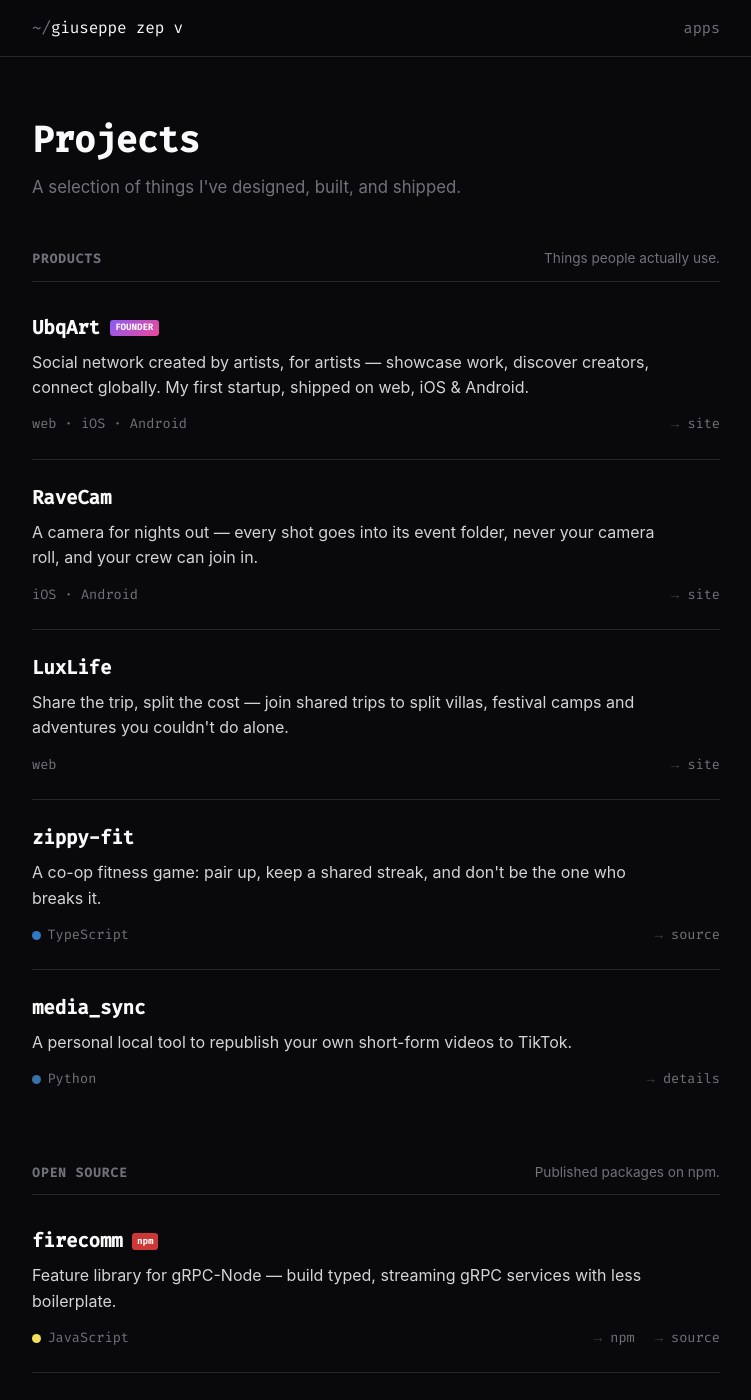
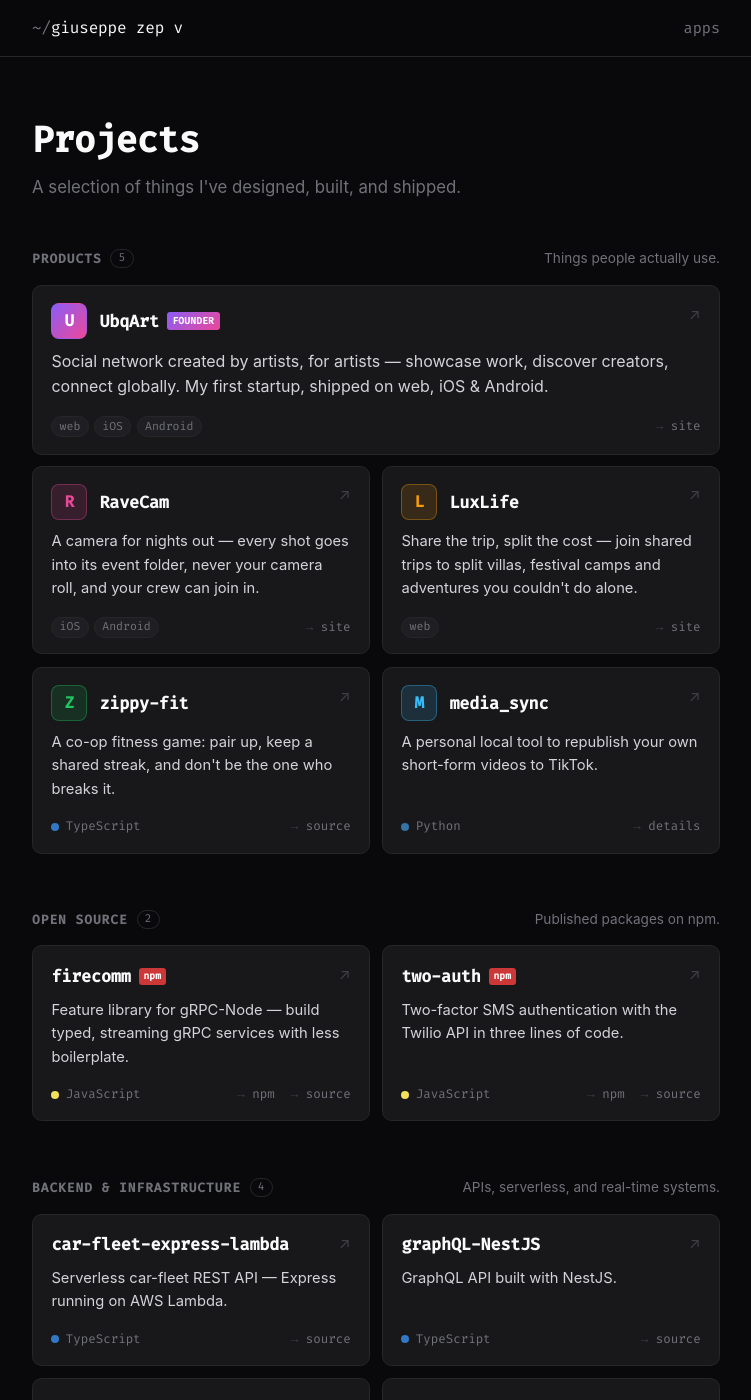
Before and after one commit to zepvalue/zepvalue.github.io, a Jekyll site: the page built from apps/index.html, in a window 1280 px wide and 1400 px high. Shown: the whole window, without its empty margins (264-1015 px from the left). Built offline with Jekyll 4.4.1, drawn with Linux system fonts in a browser that asks for light colours.

Commit message:
Redesign apps page as a card grid with featured product cards

```diff
--- a/_sass/_content.scss
+++ b/_sass/_content.scss
@@ -194,21 +194,20 @@
 // ── Apps / projects index ─────────────────────────────────────────────────
 
 .proj-category {
-  margin-bottom: 3rem;
-
-  & + .proj-category { margin-top: 1rem; }
+  margin-bottom: 3.5rem;
 }
 
 .proj-cat-head {
   display: flex;
   align-items: baseline;
   gap: 0.75rem;
-  margin-bottom: 0.5rem;
-  padding-bottom: 0.75rem;
-  border-bottom: 1px solid var(--border);
+  margin-bottom: 1rem;
 }
 
 .proj-cat-title {
+  display: inline-flex;
+  align-items: center;
+  gap: 0.55rem;
   font-family: var(--font-mono);
   font-size: 0.8rem;
   font-weight: 600;
@@ -218,86 +217,189 @@
   margin: 0;
 }
 
+.proj-cat-count {
+  font-size: 0.7rem;
+  font-weight: 400;
+  letter-spacing: 0;
+  color: var(--muted);
+  border: 1px solid var(--border);
+  border-radius: 999px;
+  padding: 0 0.45rem;
+  line-height: 1.5;
+}
+
 .proj-cat-note {
   font-family: var(--font-sans);
   font-size: 0.85rem;
   color: var(--muted);
   margin-left: auto;
+  text-align: right;
 }
 
-.app-list {
+.app-grid {
   list-style: none;
   margin: 0;
   padding: 0;
+  display: grid;
+  grid-template-columns: repeat(2, minmax(0, 1fr));
+  gap: 0.75rem;
+
+  @media (max-width: 640px) { grid-template-columns: 1fr; }
 }
 
-.app-item {
-  padding: 1.5rem 0;
+// Whole card is clickable via the title link's ::after; the footer links sit above it.
+.app-card {
+  position: relative;
+  display: flex;
+  flex-direction: column;
+  padding: 1.1rem 1.15rem 1rem;
+  background: var(--surface);
+  border: 1px solid var(--border);
+  border-radius: 0.6rem;
+  transition: border-color 0.2s ease, transform 0.2s ease, box-shadow 0.2s ease;
+  animation: fadeUp 0.45s ease both;
+  animation-delay: calc(var(--i, 0) * 50ms);
 
-  & + & { border-top: 1px solid var(--border); }
-}
+  &:hover,
+  &:focus-within {
+    border-color: var(--border-hover);
+    transform: translateY(-2px);
+    box-shadow: 0 8px 24px rgba(0, 0, 0, 0.35);
 
-.app-item-title {
-  display: flex;
-  align-items: center;
-  gap: 0.6rem;
-  font-family: var(--font-mono);
-  font-size: 1.2rem;
-  color: var(--accent);
-  margin: 0 0 0.45rem;
-  letter-spacing: -0.01em;
+    .app-card-arrow { color: var(--fg); transform: translate(2px, -2px); }
+  }
 
-  a {
-    color: var(--accent);
-    font-style: normal;
-    text-decoration: none;
+  &.is-lead { grid-column: 1 / -1; }
 
-    &:hover { color: var(--accent-bright); }
+  @media (prefers-reduced-motion: reduce) {
+    animation: none;
+    &:hover, &:focus-within { transform: none; }
   }
 }
 
-.app-item-desc {
+.app-card-head {
+  display: flex;
+  align-items: center;
+  gap: 0.75rem;
+  margin-bottom: 0.6rem;
+}
+
+.app-mark {
+  flex-shrink: 0;
+  display: grid;
+  place-items: center;
+  width: 2.25rem;
+  height: 2.25rem;
+  border-radius: 0.5rem;
+  font-family: var(--font-mono);
+  font-size: 1rem;
+  font-weight: 600;
+  color: var(--tint);
+  background: color-mix(in srgb, var(--tint) 14%, transparent);
+  border: 1px solid color-mix(in srgb, var(--tint) 35%, transparent);
+
+  &.is-founder {
+    color: #fff;
+    background: linear-gradient(135deg, #8b5cf6, #ec4899);
+    border-color: transparent;
+  }
+}
+
+.app-card-title {
+  display: flex;
+  align-items: center;
+  gap: 0.5rem;
+  min-width: 0;
+  font-family: var(--font-mono);
+  font-size: 1.05rem;
+  font-weight: 600;
+  letter-spacing: -0.01em;
+  margin: 0;
+
+  .founder-badge, .npm-badge { font-size: 0.6rem; }
+}
+
+.app-card-link {
+  color: var(--accent);
+  overflow-wrap: anywhere;
+
+  &::after {
+    content: "";
+    position: absolute;
+    inset: 0;
+    border-radius: inherit;
+  }
+
+  &:focus-visible { outline: none; }
+}
+
+.app-card:has(.app-card-link:focus-visible) {
+  outline: 2px solid var(--fg-muted);
+  outline-offset: 2px;
+}
+
+.app-card-arrow {
+  margin-left: auto;
+  align-self: flex-start;
+  font-size: 0.95rem;
+  color: var(--border-hover);
+  transition: color 0.2s ease, transform 0.2s ease;
+}
+
+.app-card-desc {
   font-family: var(--font-sans);
   color: var(--text);
-  font-size: 1rem;
+  font-size: 0.92rem;
   line-height: 1.6;
-  margin: 0 0 0.85rem;
-  max-width: 40rem;
+  margin: 0 0 1rem;
+
+  .is-lead & { font-size: 1rem; max-width: 40rem; }
 }
 
-.app-item-foot {
+.app-card-foot {
   display: flex;
   flex-wrap: wrap;
   align-items: center;
-  gap: 0.6rem 1.25rem;
+  gap: 0.5rem 1rem;
+  margin-top: auto;
   font-family: var(--font-mono);
-  font-size: 0.85rem;
+  font-size: 0.78rem;
+  color: var(--muted);
 }
 
-.app-item-lang {
+.app-card-lang {
   display: inline-flex;
   align-items: center;
   gap: 0.4rem;
-  color: var(--muted);
 
-  .lang-dot { width: 9px; height: 9px; border-radius: 50%; }
+  .lang-dot { width: 8px; height: 8px; border-radius: 50%; }
 }
 
-.app-item-meta { color: var(--muted); }
-
-.app-item-links {
+.app-card-chips {
   display: flex;
   flex-wrap: wrap;
-  gap: 1.25rem;
-  margin: 0;
+  gap: 0.35rem;
+}
+
+.app-chip {
+  padding: 0.05rem 0.45rem;
+  border: 1px solid var(--border);
+  border-radius: 999px;
+  background: var(--surface-2);
+  font-size: 0.72rem;
+}
+
+.app-card-links {
+  position: relative; // above the card's stretched link
+  z-index: 1;
+  display: flex;
+  flex-wrap: wrap;
+  gap: 1rem;
   margin-left: auto;
 
   a {
-    font-family: var(--font-mono);
-    font-size: 0.85rem;
     color: var(--muted);
-    font-style: normal;
-    text-decoration: none;
+    transition: color 0.15s ease;
 
     &:before { content: "→ "; color: var(--border-hover); }
     &:hover { color: var(--accent); }
--- a/apps/index.html
+++ b/apps/index.html
@@ -107,25 +116,38 @@ categories:
 </header>
 
 {% for cat in page.categories %}
-<section class="proj-category">
+<section class="proj-category{% if cat.featured %} is-featured{% endif %}">
   <div class="proj-cat-head">
-    <h2 class="proj-cat-title">{{ cat.name }}</h2>
+    <h2 class="proj-cat-title">{{ cat.name }}<span class="proj-cat-count">{{ cat.projects.size }}</span></h2>
     {% if cat.note %}<span class="proj-cat-note">{{ cat.note }}</span>{% endif %}
   </div>
 
-  <ul class="app-list">
+  <ul class="app-grid">
     {% for p in cat.projects %}
-    <li class="app-item">
-      <h3 class="app-item-title">
-        {{ p.name }}
-        {% if p.badge == "founder" %}<span class="founder-badge">founder</span>{% endif %}
-        {% if p.badge == "npm" %}<span class="npm-badge">npm</span>{% endif %}
-      </h3>
-      {% if p.desc %}<p class="app-item-desc">{{ p.desc }}</p>{% endif %}
-      <div class="app-item-foot">
-        {% if p.lang %}<span class="app-item-lang"><span class="lang-dot" style="background:{{ p.color }}"></span>{{ p.lang }}</span>{% endif %}
-        {% if p.meta %}<span class="app-item-meta">{{ p.meta }}</span>{% endif %}
-        <span class="app-item-links">
+    {% assign main = p.links.first %}
+    {% assign main_scheme = main.url | slice: 0, 4 %}
+    <li class="app-card{% if p.badge == 'founder' %} is-lead{% endif %}" style="--i:{{ forloop.index0 }}">
+      <div class="app-card-head">
+        {% if cat.featured %}
+        <span class="app-mark{% if p.badge == 'founder' %} is-founder{% endif %}" style="--tint:{{ p.tint | default: '#71717a' }}" aria-hidden="true">{{ p.name | slice: 0 | upcase }}</span>
+        {% endif %}
+        <h3 class="app-card-title">
+          <a class="app-card-link" href="{{ main.url }}"{% if main_scheme == "http" %} target="_blank" rel="noopener"{% endif %}>{{ p.name }}</a>
+          {% if p.badge == "founder" %}<span class="founder-badge">founder</span>{% endif %}
+          {% if p.badge == "npm" %}<span class="npm-badge">npm</span>{% endif %}
+        </h3>
+        <span class="app-card-arrow" aria-hidden="true">&nearr;</span>
+      </div>
+      {% if p.desc %}<p class="app-card-desc">{{ p.desc }}</p>{% endif %}
+      <div class="app-card-foot">
+        {% if p.lang %}<span class="app-card-lang"><span class="lang-dot" style="background:{{ p.color }}"></span>{{ p.lang }}</span>{% endif %}
+        {% if p.meta %}
+        <span class="app-card-chips">
+          {% assign platforms = p.meta | split: " · " %}
+          {% for pl in platforms %}<span class="app-chip">{{ pl }}</span>{% endfor %}
+        </span>
+        {% endif %}
+        <span class="app-card-links">
           {% for l in p.links %}
           {% assign scheme = l.url | slice: 0, 4 %}
           <a href="{{ l.url }}"{% if scheme == "http" %} target="_blank" rel="noopener"{% endif %}>{{ l.label }}</a>
```
Also changed, not shown: other parts of apps/index.html (+9 -0 lines).
